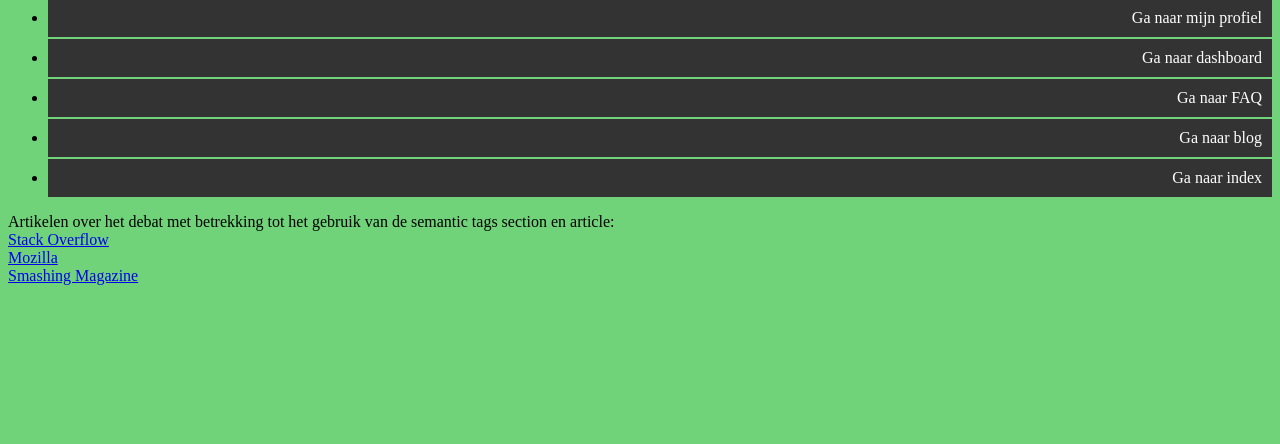
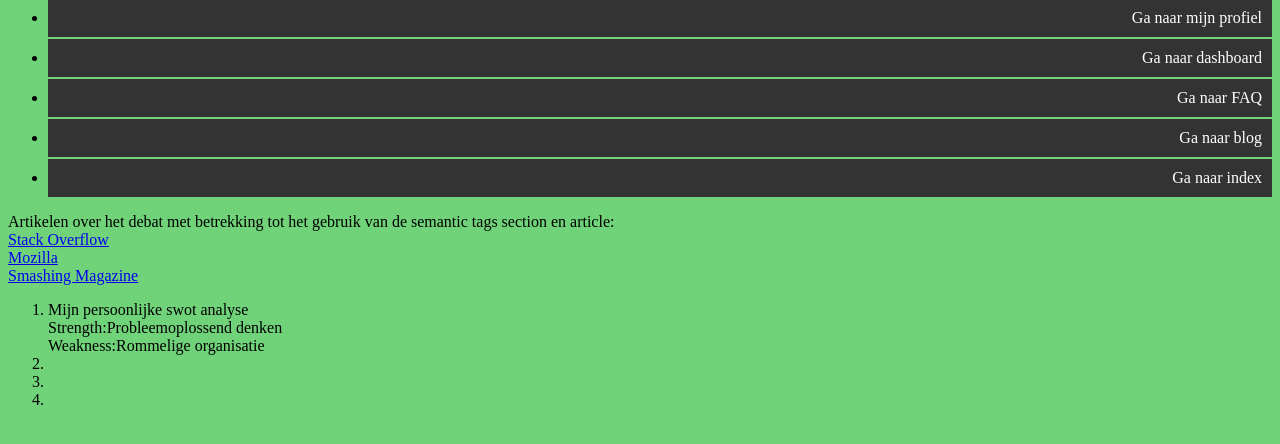
Before and after one commit to LuukMeulmeester08/luukmeulmeester08.github.io, a plain HTML site: page blog.html in a window 1280 px wide. Shown: the part 68-512 px from the top of the page. Drawn offline with Linux system fonts and the light colour scheme.

Commit message:
blog update

```diff
--- a/blog.html
+++ b/blog.html
@@ -37,6 +37,13 @@ nav a { display: block; padding: 10px; background: #333; color: white; text-deco
       <a href="https://www.smashingmagazine.com/2022/07/article-section-elements-accessibility/?" target="blank">Smashing Magazine
     </a>
       </article>
+      <ol>
+        <li>Mijn persoonlijke swot analyse<br>Strength:Probleemoplossend denken<br>Weakness:Rommelige organisatie<br><li>
+          </li></li>
+          <li></li>
+          <li></li>
+
+      </ol>
 
 </section>
 
```
